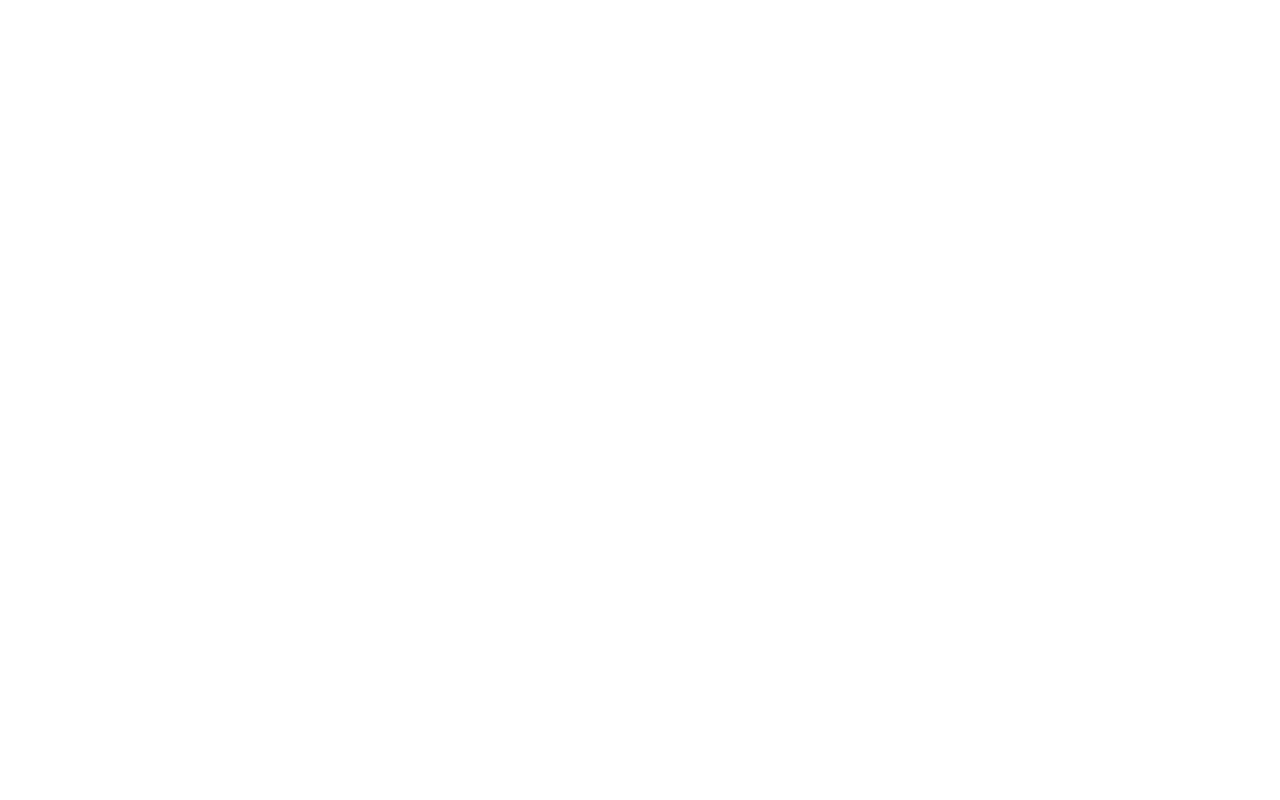
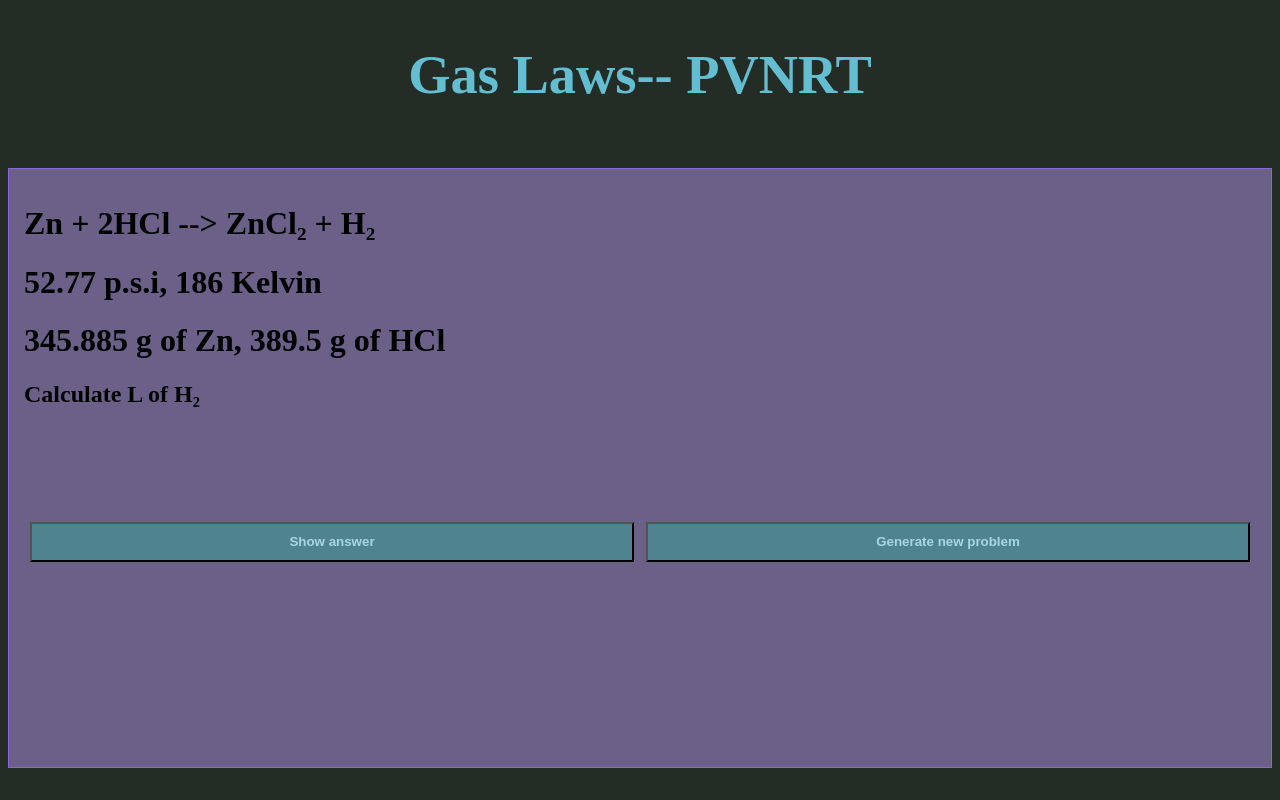
Before and after one commit to ChuckChuckler/gas-laws, a plain HTML site: page main.html in a window 1280 px wide. Drawn offline with Linux system fonts and the light colour scheme.

Commit message:
Making frontend

```diff
--- a/main.html
+++ b/main.html
@@ -2,9 +2,29 @@
 <head>
     <meta charset="UTF-8">
     <meta name="viewport" content="width=device-width, initial-scale=1.0">
-    <title>grhhhhhhhhhhhf</title>
+    <title>PVNRT</title>
+    <link rel="stylesheet" href="style.css">
 </head>
 <body>
+    <div class="flex">
+        <div>
+            <h1 class="title">Gas Laws-- PVNRT</h1>
+        </div>
+        <div class="problemDiv">
+            <h1 id="reaction"></h1>
+            <h1 id="atmosphere"></h1>
+            <h1 id="reactants"></h1>
+            <h2 id="problem"></h2>
+            <div class="answerDiv"  id="answerDiv">
+                <h1 id="answer"></h1>
+                <p>Rounding/sigfigs may be slightly off</p>
+            </div>
+            <div class="btnFlex">
+                <button onclick="showAns()" id="ansBtn">Show answer</button>
+                <button onclick="gen()">Generate new problem</button>
+            </div>
+        </div>
+    </div>
     <script src="script.js"></script>
 </body>
 </html>
--- a/script.js
+++ b/script.js
@@ -120,15 +120,13 @@ function randdec(min, max){
     return [Math.round((Math.random() + randint(min, max))*(10**int))/(10**int), int];
 }
 
-function run(){
+function gen(){
     let index = randint(0, Object.keys(gasDict).length);
     let chosen = gasDict[Object.keys(gasDict)[1]];
-    let choice = randint(1, 2); //change to 3 outside of testing
-    if(choice==1){
-        //pv=nrt
-        console.log("pv=nrt");
-        //let choice = randint(2, 3); //change to 3 outside of testing
-        let choice = 2;
+    document.getElementById("answerDiv").style.visibility = "hidden";
+    document.getElementById("ansBtn").style.display = "block";
+    let choice = randint(1, 3);
+    //let choice = 2;
     let P_ideal = randdec(1, 5);
     let decP = P_ideal[1];
     P_ideal = P_ideal[0];
@@ -186,43 +184,43 @@ function run(){
     let n = Math.round(nUnrounded*(10**2))/(10**2);
 
     if(choice==1 || chosen.reactions==null){
-            console.log(`${P} ${pUnit}, ${V} ${vUnit}, ${T} ${tUnit}`);
-            let choice = randint(1, 3); //change to 3 outside of testing
-            if(choice==1 || chosen.reactions==null){
-                let mmass = Math.round((nUnrounded*chosen.mass)*(100))/100;
-                console.log(`${mmass} grams of ${chosen.formula}`);
-            }else{
+        document.getElementById("atmosphere").innerText = (`${P} ${pUnit}, ${T} ${tUnit}`);
+        document.getElementById("reactants").innerText = `${V} ${vUnit} of H₂`;
         let reaction = chosen.reactions[randint(1, Object.keys(chosen.reactions).length+1)];
-                console.log(reaction.toString());
+        document.getElementById("reaction").innerText = reaction.toString();
         let calcResult = reaction.calc(nUnrounded, sigfigs);
-                console.log(`${calcResult[1]} g of ${calcResult[0]} required`);
-            }
+        document.getElementById("problem").innerText = `Calculate grams of ${calcResult[0]}`;
+        document.getElementById("answer").innerText = `${calcResult[1]} g of ${calcResult[0]} required`;
     }else if(choice==2 && chosen.reactions!=null){
         //find V
-            let choice = randint(2, 3);
+        let choice = randint(1, 3);
         let reaction = chosen.reactions[randint(1, Object.keys(chosen.reactions).length+1)];
-            console.log(reaction.toString());
-            console.log(`${P} ${pUnit}, ${T} ${tUnit}`);
+        document.getElementById("reaction").innerText = reaction.toString();
+        document.getElementById("atmosphere").innerText = `${P} ${pUnit}, ${T} ${tUnit}`;
         if(choice==1){
             let calcResult = reaction.calc(nUnrounded, sigfigs);
             let V = (nUnrounded*(GAS_CONSTANT)*T_ideal)/P_ideal;
-                //let vRounded = Math.round(V*(10**sigfigs))/(10**sigfigs)
-                console.log(`${calcResult[1]} g of ${calcResult[0]}`);
-                console.log(`${vRounded} L of ${chosen.formula}`);
+            let vRounded = Math.round(V*(10**sigfigs))/(10**sigfigs);
+            document.getElementById("reactants").innerText = `${calcResult[1]} g of ${calcResult[0]}`;
+            document.getElementById("problem").innerText = `Calculate L of ${chosen.formula}`;
+            document.getElementById("answer").innerText = `${vRounded} L of ${chosen.formula}`;
         }else{
             //recalc V
             let calcResult = reaction.calcWithExcess(nUnrounded, sigfigs);
             let V = (nUnrounded*(GAS_CONSTANT)*T_ideal)/P_ideal;
             let vRounded = Math.round(V*(10**sigfigs))/(10**sigfigs)
-                console.log(`${calcResult[0][1]} g of ${calcResult[0][0]}`);
-                console.log(`${calcResult[1][1]} g of ${calcResult[1][0]}`);
-                console.log(`${vRounded} L of ${chosen.formula}`);
+            document.getElementById("reactants").innerText = `${calcResult[0][1]} g of ${calcResult[0][0]}, ${calcResult[1][1]} g of ${calcResult[1][0]}`;
+            document.getElementById("problem").innerText = `Calculate L of ${chosen.formula}`;
+            document.getElementById("answer").innerText = `${vRounded} L of ${chosen.formula}`;
         }
-        }
-    }else if(choice==2){
-        //combined gas law
-        console.log("combined gas law");
     }
 }
 
-run();
+function showAns(){
+    document.getElementById("answerDiv").style.visibility = "visible";
+    document.getElementById("ansBtn").style.display = "none";
+}
+
+window.onload = function(){
+    gen();
+}
--- /dev/null
+++ b/style.css
@@ -0,0 +1,52 @@
+.answerDiv{
+    visibility: hidden;
+}
+
+body{
+    background-color: #232c25;
+    overflow: hidden;
+}
+
+.title{
+    color: #63bed2;
+    text-align: center;
+    font-size: 4.25vw;
+}
+
+.problemDiv{
+    border: 1.5px solid #8965d6;
+    box-sizing: border-box;
+    padding: 15px;
+    background-color: #ae93e782;
+}
+
+.flex{
+    display: grid;
+    grid-template-rows: 20vh 75vh;
+}
+
+.btnFlex{
+    display: flex;
+    width: 100%;
+    justify-content: space-around;
+}
+
+button{
+    width: 49%;
+    height: 40px;
+    background-color: #4f838f;
+    color: #a6d8e3;
+    font-weight: 900;
+}
+
+button:hover{
+    background-color: #406770;
+}
+
+/*
+dark green - #17301C
+dark cyan - #379392
+moonstone - #4FB0C6
+silver lake blue - #4F86C6
+purple - #744FC6
+*/
```
Also changed, not shown: 1 other file. Lines whose indentation alone changed are shown as unchanged.
